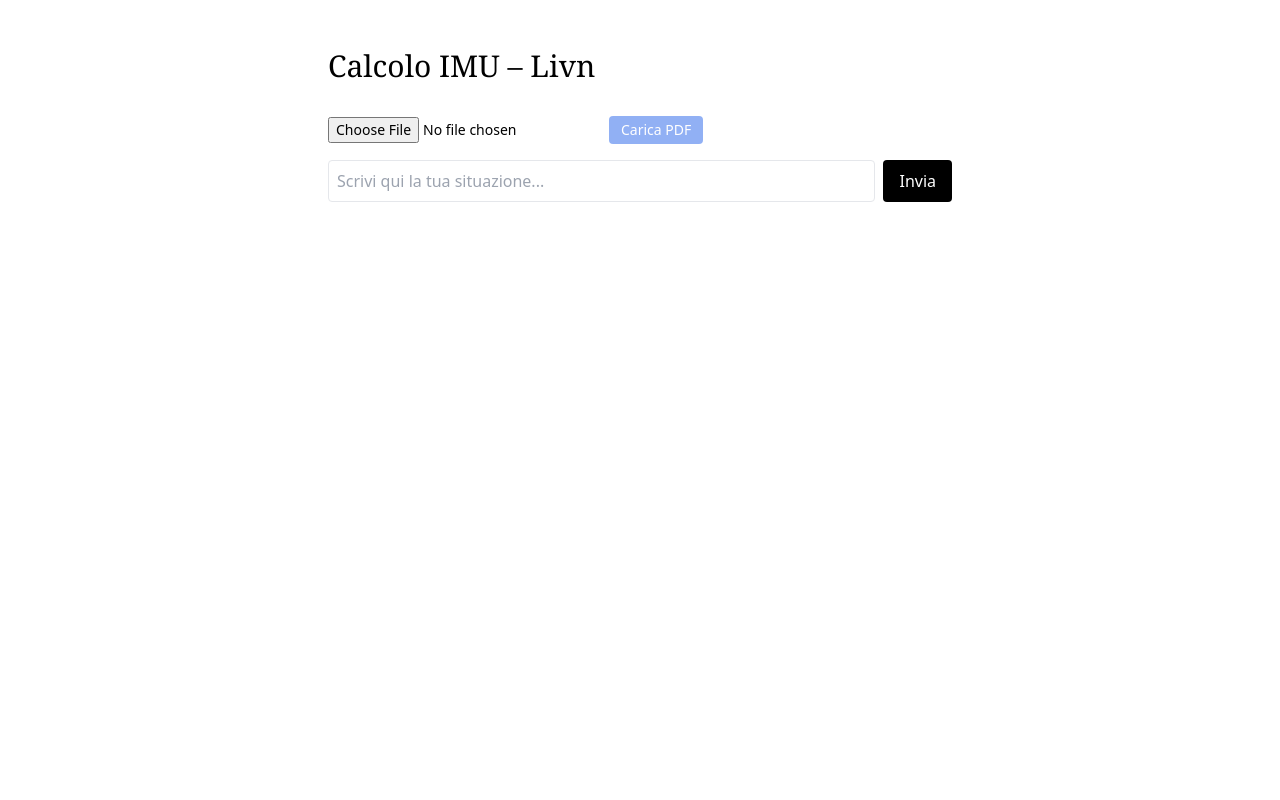
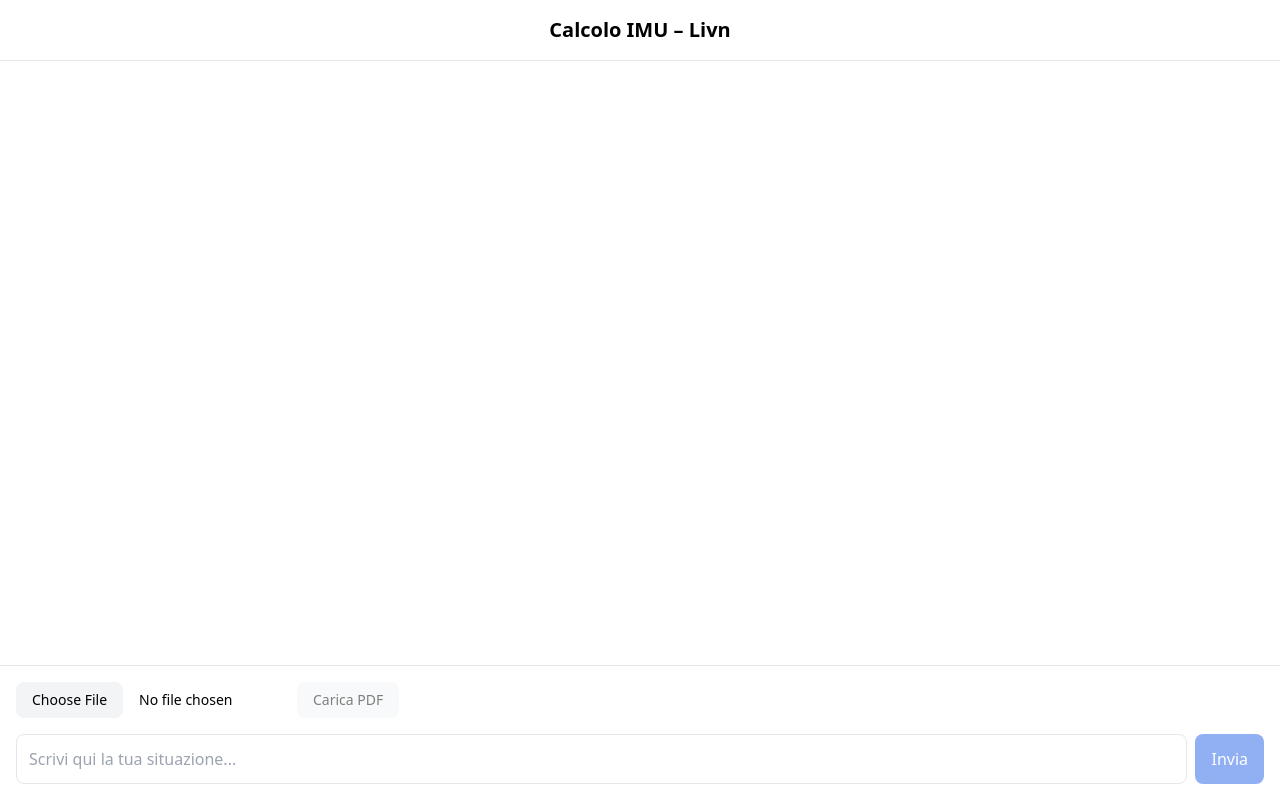
Before and after one commit to mattia-livn/calc-imu, a Next.js app: page / in a window 1280 px wide. Built offline with nearby package versions, Linux system fonts and the light colour scheme.

Commit message:
Implement ChatGPT-style layout

```diff
--- /dev/null
+++ b/src/app/components/ChatFeed.tsx
@@ -0,0 +1,110 @@
+'use client'
+
+import { useState, useRef, useEffect } from 'react'
+import Message from './Message'
+import FileUpload from './FileUpload'
+
+type MessageType = {
+  role: 'user' | 'ai'
+  content: string
+}
+
+export default function ChatFeed() {
+  const [messages, setMessages] = useState<MessageType[]>([])
+  const [input, setInput] = useState('')
+  const [isLoading, setIsLoading] = useState(false)
+  const messagesEndRef = useRef<HTMLDivElement>(null)
+
+  const scrollToBottom = () => {
+    messagesEndRef.current?.scrollIntoView({ behavior: 'smooth' })
+  }
+
+  useEffect(() => {
+    scrollToBottom()
+  }, [messages])
+
+  const addMessage = (msg: MessageType) => {
+    setMessages((prev) => [...prev, msg])
+  }
+
+  const handleFileUpload = async (file: File) => {
+    setIsLoading(true)
+    addMessage({ role: 'ai', content: 'Analisi in corso...' })
+
+    const formData = new FormData()
+    formData.append('file', file)
+
+    try {
+      const res = await fetch('/api/upload', {
+        method: 'POST',
+        body: formData,
+      })
+
+      const data = await res.json()
+
+      // Remove loading message
+      setMessages(prev => prev.slice(0, -1))
+
+      if (data.testoEstratto) {
+        addMessage({ role: 'user', content: data.testoEstratto })
+      }
+      if (data.risposta) {
+        addMessage({ role: 'ai', content: data.risposta })
+      }
+    } catch (error) {
+      // Remove loading message
+      setMessages(prev => prev.slice(0, -1))
+      addMessage({ role: 'ai', content: 'Si è verificato un errore durante l\'analisi del file.' })
+    } finally {
+      setIsLoading(false)
+    }
+  }
+
+  const sendMessage = async () => {
+    if (!input.trim()) return
+
+    const newMessages: MessageType[] = [...messages, { role: 'user', content: input }]
+    setMessages(newMessages)
+    setInput('')
+
+    const res = await fetch('/api/calculate', {
+      method: 'POST',
+      body: JSON.stringify({ visura: input }),
+    })
+
+    const data = await res.json()
+    setMessages([...newMessages, { role: 'ai', content: data.risposta || 'Errore nel calcolo.' }])
+  }
+
+  return (
+    <div className="flex flex-col h-full">
+      <div className="flex-1 overflow-y-auto p-4 space-y-4">
+        {messages.map((msg, i) => (
+          <Message key={i} role={msg.role} content={msg.content} />
+        ))}
+        <div ref={messagesEndRef} />
+      </div>
+
+      <div className="border-t bg-white p-4 space-y-4">
+        <FileUpload onUpload={handleFileUpload} disabled={isLoading} />
+
+        <div className="flex gap-2">
+          <input
+            className="flex-1 border p-3 rounded-lg font-sans focus:outline-none focus:ring-2 focus:ring-blue-500"
+            value={input}
+            onChange={(e) => setInput(e.target.value)}
+            placeholder="Scrivi qui la tua situazione..."
+            disabled={isLoading}
+          />
+          <button
+            onClick={sendMessage}
+            className="bg-blue-600 text-white px-4 py-2 rounded-lg hover:bg-blue-700 transition-colors disabled:opacity-50 disabled:hover:bg-blue-600"
+            disabled={isLoading || !input.trim()}
+          >
+            Invia
+          </button>
+        </div>
+      </div>
+    </div>
+  )
+}
--- /dev/null
+++ b/src/app/components/FileUpload.tsx
@@ -0,0 +1,37 @@
+'use client'
+
+import { useState } from 'react'
+
+type Props = {
+  onUpload: (file: File) => Promise<void>
+  disabled?: boolean
+}
+
+export default function FileUpload({ onUpload, disabled }: Props) {
+  const [file, setFile] = useState<File | null>(null)
+
+  const handleUpload = async () => {
+    if (!file) return
+    await onUpload(file)
+    setFile(null)
+  }
+
+  return (
+    <div className="flex items-center gap-2">
+      <input
+        type="file"
+        accept="application/pdf"
+        onChange={(e) => setFile(e.target.files?.[0] || null)}
+        className="text-sm file:mr-4 file:py-2 file:px-4 file:rounded-lg file:border-0 file:text-sm file:bg-gray-100 hover:file:bg-gray-200 file:cursor-pointer"
+        disabled={disabled}
+      />
+      <button
+        onClick={handleUpload}
+        disabled={!file || disabled}
+        className="text-sm bg-gray-100 hover:bg-gray-200 px-4 py-2 rounded-lg transition-colors disabled:opacity-50 disabled:hover:bg-gray-100"
+      >
+        {disabled ? 'Caricamento...' : 'Carica PDF'}
+      </button>
+    </div>
+  )
+}
--- /dev/null
+++ b/src/app/components/Message.tsx
@@ -0,0 +1,19 @@
+type Props = {
+  role: 'user' | 'ai'
+  content: string
+}
+
+export default function Message({ role, content }: Props) {
+  return (
+    <div className={`py-8 ${role === 'user' ? 'bg-white' : 'bg-gray-50'}`}>
+      <div className="max-w-3xl mx-auto px-4">
+        <div className="text-sm text-gray-500 mb-1 font-medium">
+          {role === 'user' ? 'Tu' : 'Livn'}
+        </div>
+        <div className="prose prose-sm max-w-none whitespace-pre-wrap">
+          {content}
+        </div>
+      </div>
+    </div>
+  )
+}
--- a/src/app/page.tsx
+++ b/src/app/page.tsx
@@ -1,10 +1,14 @@
-import ChatFeed from './imu/components/ChatFeed'
+import ChatFeed from './components/ChatFeed'
 
 export default function Home() {
   return (
-    <main className="min-h-screen bg-white text-black px-6 py-12 max-w-2xl mx-auto">
-      <h1 className="text-3xl font-serif mb-8">Calcolo IMU – Livn</h1>
-      <ChatFeed />
-    </main>
+    <div className="flex flex-col h-screen bg-white">
+      <header className="border-b p-4">
+        <h1 className="text-xl font-semibold text-center">Calcolo IMU – Livn</h1>
+      </header>
+      <main className="flex-1 overflow-hidden">
+        <ChatFeed />
+      </main>
+    </div>
   )
 }
```
